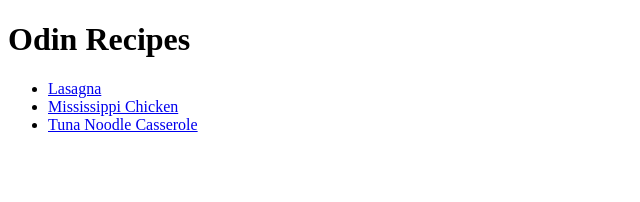
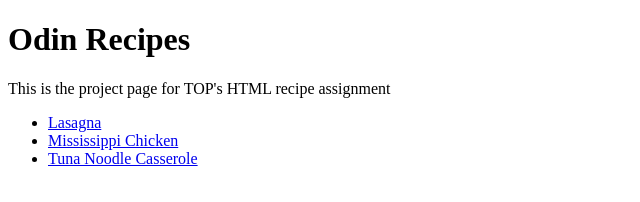
Before and after one commit to nzanen/odin-recipes, a plain HTML site: page index.html in a window 1280 px wide. Shown: the whole page, without its empty margins (0-640 px from the left). Drawn offline with Linux system fonts and the light colour scheme.

Commit message:
Testing commit

```diff
--- a/index.html
+++ b/index.html
@@ -6,6 +6,7 @@
         </head>
         <body>
             <h1>Odin Recipes</h1>
+            <p>This is the project page for TOP's HTML recipe assignment</p>
             <ul>
             <li><a href="recipes/lasagna.html">Lasagna</a></li>
             <li><a href="recipes/chicken.html">Mississippi Chicken</a></li>
```
